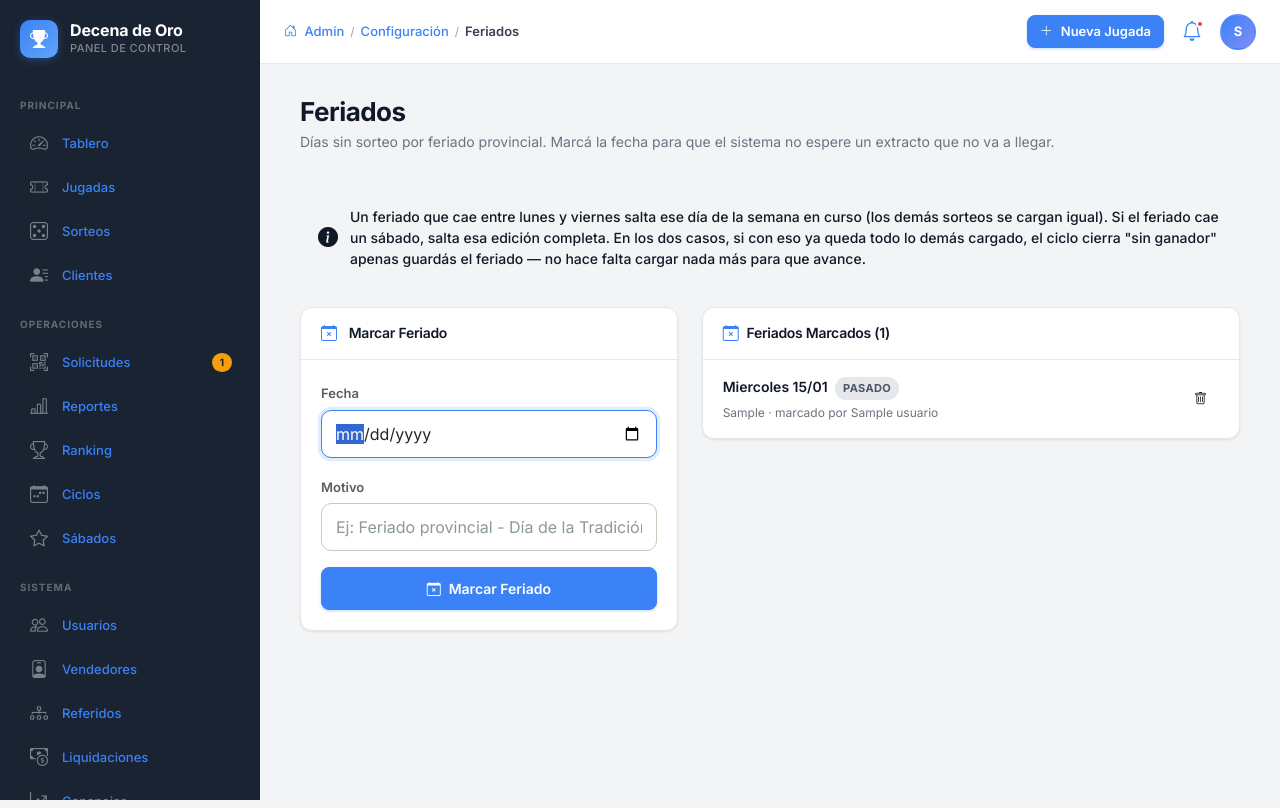
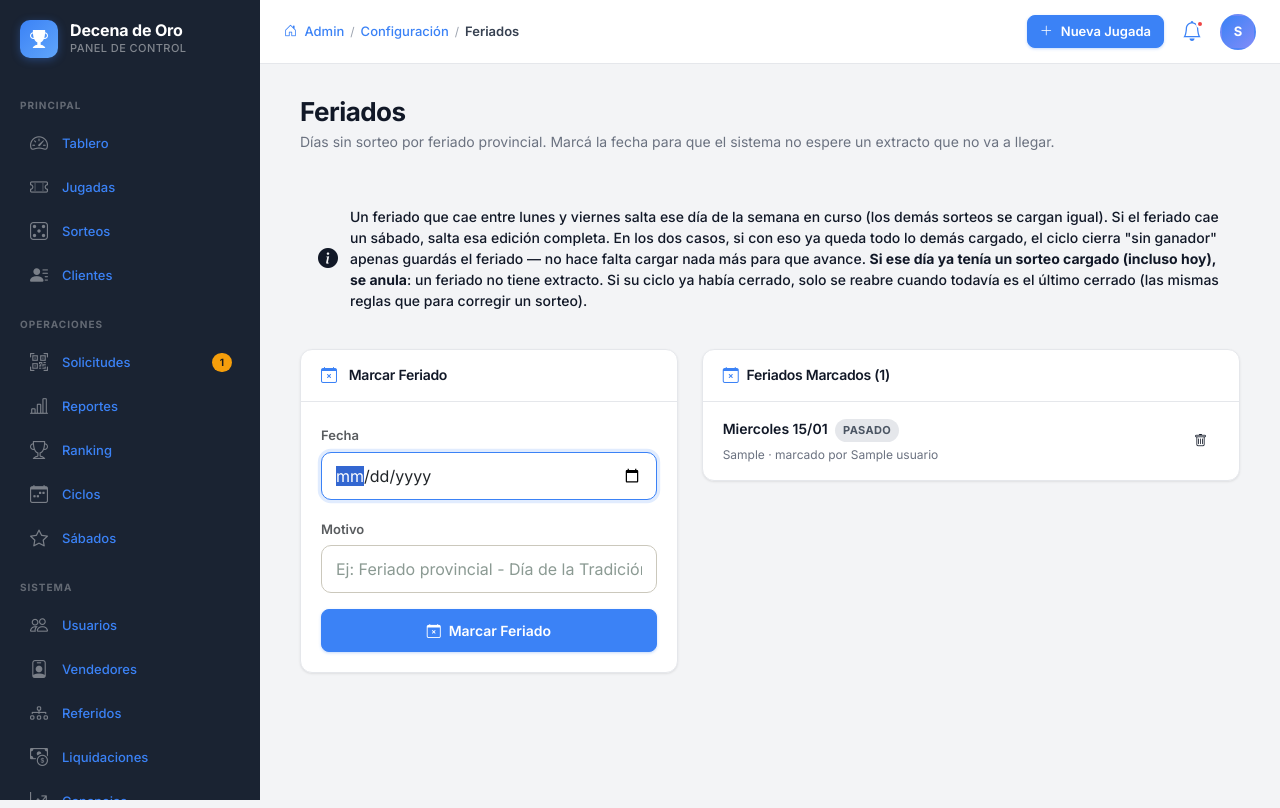
Before and after one commit to danqueve/polla, a PHP site: page /polla/admin/feriados/index.php in a window 1280 px wide. Shown: the top 808 px of the page. Run offline with PHP 8.4, Linux system fonts and the light colour scheme; the visitor is signed in with stand-in values (Sample User, id 1); tables that the repository leaves empty or names only in its code hold one stand-in row (values such as "Sample post").

Commit message:
Feriado: anula el sorteo que ese dia ya tenia cargado
Marcar un feriado sobre un dia con sorteo cargado (tipicamente el dia en
curso) se rechazaba con "ya tiene un sorteo cargado: no puede ser
feriado". Un feriado no tiene extracto, asi que ahora manda sobre el
sorteo: se lo anula y el ciclo se vuelve a calcular.

- SorteoService::anularDeFecha() anula todos los sorteos de la fecha (un
  sabado puede tener hasta 5 turnos) junto con sus 20 numeros.
- Si el sorteo estaba en un ciclo ya cerrado se aplican las mismas reglas
  que para corregirlo: solo se reabre si es el ultimo cerrado y el
  siguiente no tiene sorteos propios. Si no se puede, no cambia nada y el
  feriado no se marca. Para eso el bloque de reapertura de corregir() pasa
  a un metodo privado (reabrirCicloCerrado()) que comparten los dos; su
  codigo se movio sin cambios.
- guardar.php valida todo (FeriadoService::validar()) ANTES de anular, ya
  que borrar un sorteo no se deshace; despues anula, guarda el feriado y
  recoteja el ciclo abierto como hasta ahora. Los numeros anulados quedan
  en la auditoria (sorteo_anulado_feriado).
- La pantalla de Feriados avisa en el texto de ayuda y pide confirmacion
  antes de enviar cuando la fecha elegida ya tiene sorteo.
- Bonus: marcar() rechaza fechas inexistentes (2026-02-30), que
  createFromFormat daba por buenas corriendolas al mes siguiente.

Verificado sobre una base descartable ejecutando el guardar.php real:
dia con sorteo en ciclo abierto, en ciclo cerrado con ganador (se reabre
y deshace el pago), en ciclo cerrado que no se puede reabrir (la base
queda identica), sabado con 2 turnos, ultimo dia que habia cerrado sin
ganador (el arrastre no se duplica), dia sin sorteo (igual que antes) y
datos invalidos (no anulan nada). corregir() sigue igual.

Co-Authored-By: Claude Sonnet 5.5 <noreply@anthropic.com>

```diff
--- a/admin/feriados/index.php
+++ b/admin/feriados/index.php
@@ -8,12 +8,29 @@ require_once __DIR__ . '/../../config/app.php';
 
 use Polla\Services\CicloService;
 use Polla\Services\FeriadoService;
+use Polla\Services\SorteoService;
 
 requireAdmin();
 
 $db       = getPDO();
 $feriados = FeriadoService::crearDesde($db);
 $lista    = $feriados->listar();
+
+// Fechas que ya tienen sorteo cargado: marcarlas feriado anula ese sorteo,
+// asi que el formulario pide confirmacion antes de enviar (el servidor
+// decide igual si se puede; esto solo avisa).
+$avisosAnulacion = [];
+foreach (SorteoService::crearDesde($db)->fechasConSorteo() as $fechaSorteo => $datos) {
+    $aviso = 'El ' . formatFecha($fechaSorteo) . ' ya tiene '
+        . ($datos['cantidad'] === 1 ? 'un sorteo cargado' : $datos['cantidad'] . ' sorteos cargados')
+        . ($datos['ciclo'] ? ' (' . $datos['ciclo'] . ')' : '')
+        . '. Al marcarlo feriado se anula y se vuelve a calcular el ciclo.';
+    if ($datos['cerrado']) {
+        $aviso .= ' Ese ciclo ya cerró: si todavía se puede, se reabre y se deshace su cierre '
+                . '(ganador y premio incluidos); si no se puede, no se marca nada.';
+    }
+    $avisosAnulacion[$fechaSorteo] = $aviso . ' ¿Seguir?';
+}
 
 $ciclos        = new CicloService($db);
 $cicloSemanal  = $ciclos->buscarAbierto(CicloService::TIPO_SEMANAL);
@@ -56,6 +73,10 @@ require __DIR__ . '/../../includes/admin_topbar.php';
             casos, si con eso ya queda todo lo demás cargado, el ciclo
             cierra "sin ganador" apenas guardás el feriado — no hace falta
             cargar nada más para que avance.
+            <strong>Si ese día ya tenía un sorteo cargado (incluso hoy), se
+            anula</strong>: un feriado no tiene extracto. Si su ciclo ya había
+            cerrado, solo se reabre cuando todavía es el último cerrado (las
+            mismas reglas que para corregir un sorteo).
         </div>
     </div>
 
@@ -63,7 +84,9 @@ require __DIR__ . '/../../includes/admin_topbar.php';
 
         <div class="col-12 col-lg-5">
             <form method="post" id="form-feriado"
-                  action="<?= APP_URL ?>/admin/feriados/guardar.php" novalidate>
+                  action="<?= APP_URL ?>/admin/feriados/guardar.php" novalidate
+                  data-avisos="<?= e(json_encode($avisosAnulacion, JSON_UNESCAPED_UNICODE | JSON_FORCE_OBJECT)) ?>"
+                  onsubmit="return confirmarFeriado(this)">
                 <?= csrfField() ?>
                 <div class="g-card mb-4 g-animate g-animate-delay-1">
                     <div class="g-card__header">
@@ -173,6 +196,19 @@ require __DIR__ . '/../../includes/admin_topbar.php';
 
 </main>
 
+<script>
+// Si la fecha elegida ya tiene sorteo cargado, marcarla feriado lo anula:
+// pedir confirmacion antes de enviar.
+function confirmarFeriado(form) {
+    var avisos = {};
+    try { avisos = JSON.parse(form.getAttribute('data-avisos') || '{}'); } catch (e) { avisos = {}; }
+    var campo = form.elements['fecha'];
+    var fecha = campo ? campo.value : '';
+    if (!Object.prototype.hasOwnProperty.call(avisos, fecha)) { return true; }
+    return window.confirm(avisos[fecha]);
+}
+</script>
+
 <?php
 flushOld();
 require __DIR__ . '/../../includes/admin_foot.php';
--- a/src/Services/AuditoriaService.php
+++ b/src/Services/AuditoriaService.php
@@ -33,6 +33,7 @@ class AuditoriaService
     public const SORTEO_CARGADO        = 'sorteo_cargado';
     public const SORTEO_CORREGIDO      = 'sorteo_corregido';
     public const SORTEO_ELIMINADO      = 'sorteo_eliminado';
+    public const SORTEO_ANULADO_FERIADO = 'sorteo_anulado_feriado';
 
     // Jugadas
     public const JUGADA_CARGADA        = 'jugada_cargada';
--- a/src/Services/FeriadoService.php
+++ b/src/Services/FeriadoService.php
@@ -38,14 +38,20 @@ class FeriadoService
     }
 
     /**
-     * Marca una fecha como feriado (sin sorteo ese dia).
+     * Revisa que se pueda marcar el feriado, SIN guardar nada: fecha
+     * valida, motivo y que no este ya marcada.
+     *
+     * Existe aparte de marcar() porque admin/feriados/guardar.php anula
+     * el sorteo que ese dia ya tuviera cargado ANTES de guardar el
+     * feriado, y borrar un sorteo no se deshace: todo lo que pueda
+     * fallar por datos mal escritos tiene que fallar antes.
      *
      * @throws ValidacionException
      */
-    public function marcar(string $fechaCruda, string $motivoCrudo, ?int $usuarioId): DateTimeImmutable
+    public function validar(string $fechaCruda, string $motivoCrudo): DateTimeImmutable
     {
         $fecha = DateTimeImmutable::createFromFormat('!Y-m-d', trim($fechaCruda));
-        if (!$fecha) {
+        if (!$fecha || $fecha->format('Y-m-d') !== trim($fechaCruda)) {
             throw ValidacionException::de('Elegí la fecha del feriado.');
         }
 
@@ -57,17 +63,36 @@ class FeriadoService
             throw ValidacionException::de('El motivo es demasiado largo (máximo 160 caracteres).');
         }
 
+        if ($this->esFeriado($fecha)) {
+            throw ValidacionException::de('Esa fecha ya está marcada como feriado.');
+        }
+
+        return $fecha;
+    }
+
+    /**
+     * Marca una fecha como feriado (sin sorteo ese dia).
+     *
+     * Si ese dia todavia tiene un sorteo cargado, el que llama tiene que
+     * haberlo anulado antes (SorteoService::anularDeFecha()): un dia no
+     * puede ser feriado y tener extracto a la vez.
+     *
+     * @throws ValidacionException
+     */
+    public function marcar(string $fechaCruda, string $motivoCrudo, ?int $usuarioId): DateTimeImmutable
+    {
+        $fecha  = $this->validar($fechaCruda, $motivoCrudo);
+        $motivo = trim($motivoCrudo);
+
         $fechaFmt = $fecha->format('Y-m-d');
 
-        // Si ya hay un sorteo cargado ese dia, marcarlo feriado seria
-        // una contradiccion (¿hubo sorteo o no?) que ademas nunca haria
-        // falta: secuenciaCompleta() ya lo da por cubierto con el
-        // sorteo real.
+        // Red de seguridad: si entre anular y guardar alguien cargo otro
+        // sorteo ese dia, no se deja la contradiccion.
         $yaHaySorteo = $this->db->prepare('SELECT COUNT(*) FROM sorteos WHERE fecha = :fecha');
         $yaHaySorteo->execute([':fecha' => $fechaFmt]);
         if ((int) $yaHaySorteo->fetchColumn() > 0) {
             throw ValidacionException::de(
-                'El ' . $fecha->format('d/m/Y') . ' ya tiene un sorteo cargado: no puede ser feriado.'
+                'El ' . $fecha->format('d/m/Y') . ' tiene un sorteo cargado: anulalo antes de marcarlo feriado.'
             );
         }
 
--- a/src/Services/SorteoService.php
+++ b/src/Services/SorteoService.php
@@ -254,61 +254,31 @@ class SorteoService
     }
 
     /**
-     * Corrige los 20 numeros de un sorteo ya cargado y vuelve a correr
-     * el cotejo desde cero. Solo corrige numeros, no fecha ni turno.
+     * Deshace el cierre de un ciclo cerrado para poder tocar sus sorteos
+     * (corregir() un numero, o anular el sorteo de un dia que resulto ser
+     * feriado): revierte el pozo y los ganadores, devuelve las jugadas a
+     * "activa", baja el ciclo siguiente a "programado" y deja este abierto.
      *
-     * Reglas duras (puedeCorregirse() da el mismo veredicto de
-     * antemano para la UI; aca se revalidan con los candados ya
-     * tomados, que es la autoridad real):
-     *  - Si el ciclo ya cerro, el ciclo siguiente del mismo tipo tiene
-     *    que ser exactamente numero+1 y no tener sorteos propios.
+     * Solo se puede con el ciclo que cerro LO ULTIMO: el siguiente tiene
+     * que ser exactamente numero+1 y no tener sorteos propios (si los
+     * tuviera, ya paso una semana o sabado real). Debe llamarse dentro de
+     * una transaccion, con $viejo ya bloqueado (bloquearPorId()).
      *
-     * Si el ciclo estaba cerrado, antes de recotejar: revierte el
-     * cierre (jugadas ganadora/perdedora -> activa; si fue con
-     * ganador, borra `ganadores` y resetea la liquidacion del pozo; si
-     * fue sin ganador, resta del pozo del siguiente el arrastre que se
-     * le habia sumado de mas) y devuelve el ciclo siguiente a
-     * `programado` -- sin tocar sus jugadas ni su pozo propio, que ya
-     * estan donde deben estar segun la regla de corte automatico de
-     * semana ya iniciada (Fase 12).
-     *
-     * @param string[] $numerosCrudos
-     * @return array{sorteo_id:int, ciclo_id:int, reabierto:bool, ganadores:array<int,float>,
-     *               cerro_ciclo:bool, estado_cierre:?string, pozo_repartido:float,
-     *               ciclo_nuevo_id:?int, arrastre:float}
+     * @param string $prefijo Como empieza el mensaje de rechazo, segun
+     *                        quien lo pide ("No se puede corregir", ...).
      * @throws ValidacionException
      */
-    public function corregir(int $sorteoId, array $numerosCrudos, ?int $usuarioId): array
+    private function reabrirCicloCerrado(array $viejo, string $tipo, string $prefijo): void
     {
-        $numeros = $this->validarNumeros($numerosCrudos);
-
-        $this->db->beginTransaction();
-        try {
-            $sorteo = $this->buscarPorId($sorteoId);
-            if (!$sorteo) {
-                throw ValidacionException::de('El sorteo no existe.');
-            }
-
-            $viejo = $this->ciclos->bloquearPorId((int) $sorteo['ciclo_id']);
-            if (!$viejo) {
-                throw ValidacionException::de('El ciclo de ese sorteo no existe.');
-            }
-
-            $tipo      = $viejo['tipo'];
-            $reabierto = false;
-
-            if ($viejo['estado'] !== CicloService::ESTADO_ABIERTO) {
-                $reabierto = true;
-
         $siguiente = $this->ciclos->bloquearAbierto($tipo);
         if (!$siguiente || (int) $siguiente['numero'] !== (int) $viejo['numero'] + 1) {
             throw ValidacionException::de(
-                        'No se puede corregir: ya pasaron más ciclos desde que este se cerró.'
+                $prefijo . ': ya pasaron más ciclos desde que este se cerró.'
             );
         }
         if ($this->tieneSorteosPropios((int) $siguiente['id'])) {
             throw ValidacionException::de(
-                        'No se puede corregir: el ciclo siguiente ya tiene sorteos propios cargados '
+                $prefijo . ': el ciclo siguiente ya tiene sorteos propios cargados '
               . '(ya pasó una semana/sábado real). Se puede reacomodar mientras solo tenga '
               . 'jugadas o pozo acumulado, pero no sorteos.'
             );
@@ -326,7 +296,7 @@ class SorteoService
         if ($extra) {
             if ($this->tieneSorteosPropios((int) $extra['id'])) {
                 throw ValidacionException::de(
-                            'No se puede corregir: el ciclo siguiente ya tiene sorteos propios cargados '
+                    $prefijo . ': el ciclo siguiente ya tiene sorteos propios cargados '
                   . '(ya pasó una semana/sábado real). Se puede reacomodar mientras solo tenga '
                   . 'jugadas o pozo acumulado, pero no sorteos.'
                 );
@@ -396,6 +366,55 @@ class SorteoService
         $this->db->prepare(
             "UPDATE ciclos SET estado = 'abierto', fecha_cierre = NULL WHERE id = :id"
         )->execute([':id' => $viejo['id']]);
+    }
+
+    /**
+     * Corrige los 20 numeros de un sorteo ya cargado y vuelve a correr
+     * el cotejo desde cero. Solo corrige numeros, no fecha ni turno.
+     *
+     * Reglas duras (puedeCorregirse() da el mismo veredicto de
+     * antemano para la UI; aca se revalidan con los candados ya
+     * tomados, que es la autoridad real):
+     *  - Si el ciclo ya cerro, el ciclo siguiente del mismo tipo tiene
+     *    que ser exactamente numero+1 y no tener sorteos propios.
+     *
+     * Si el ciclo estaba cerrado, antes de recotejar: revierte el
+     * cierre (jugadas ganadora/perdedora -> activa; si fue con
+     * ganador, borra `ganadores` y resetea la liquidacion del pozo; si
+     * fue sin ganador, resta del pozo del siguiente el arrastre que se
+     * le habia sumado de mas) y devuelve el ciclo siguiente a
+     * `programado` -- sin tocar sus jugadas ni su pozo propio, que ya
+     * estan donde deben estar segun la regla de corte automatico de
+     * semana ya iniciada (Fase 12).
+     *
+     * @param string[] $numerosCrudos
+     * @return array{sorteo_id:int, ciclo_id:int, reabierto:bool, ganadores:array<int,float>,
+     *               cerro_ciclo:bool, estado_cierre:?string, pozo_repartido:float,
+     *               ciclo_nuevo_id:?int, arrastre:float}
+     * @throws ValidacionException
+     */
+    public function corregir(int $sorteoId, array $numerosCrudos, ?int $usuarioId): array
+    {
+        $numeros = $this->validarNumeros($numerosCrudos);
+
+        $this->db->beginTransaction();
+        try {
+            $sorteo = $this->buscarPorId($sorteoId);
+            if (!$sorteo) {
+                throw ValidacionException::de('El sorteo no existe.');
+            }
+
+            $viejo = $this->ciclos->bloquearPorId((int) $sorteo['ciclo_id']);
+            if (!$viejo) {
+                throw ValidacionException::de('El ciclo de ese sorteo no existe.');
+            }
+
+            $tipo      = $viejo['tipo'];
+            $reabierto = false;
+
+            if ($viejo['estado'] !== CicloService::ESTADO_ABIERTO) {
+                $reabierto = true;
+                $this->reabrirCicloCerrado($viejo, $tipo, 'No se puede corregir');
             }
 
             // Reemplazar los 20 numeros del sorteo.
@@ -807,6 +826,161 @@ class SorteoService
         $this->db->prepare('DELETE FROM sorteo_numeros WHERE sorteo_id = :id')->execute([':id' => $id]);
     }
 
+    // ── Anulacion por feriado ──────────────────────────────────
+
+    /**
+     * Sorteos cargados en una fecha, con el estado de su ciclo. Solo
+     * lectura. Un sabado puede devolver varios (un turno cada uno).
+     *
+     * @return array<int,array{id:int,turno:int,ciclo_id:?int,ciclo_numero:?int,
+     *                         ciclo_tipo:?string,ciclo_estado:?string}>
+     */
+    public function sorteosDeFecha(DateTimeImmutable $fecha): array
+    {
+        $stmt = $this->db->prepare(
+            'SELECT s.id, s.turno, s.ciclo_id,
+                    c.numero AS ciclo_numero, c.tipo AS ciclo_tipo, c.estado AS ciclo_estado
+               FROM sorteos s
+               LEFT JOIN ciclos c ON c.id = s.ciclo_id
+              WHERE s.fecha = :fecha
+              ORDER BY s.turno ASC, s.id ASC'
+        );
+        $stmt->execute([':fecha' => $fecha->format('Y-m-d')]);
+
+        return $stmt->fetchAll();
+    }
+
+    /**
+     * Fechas que ya tienen sorteo cargado, para que la pantalla de
+     * Feriados le pida confirmacion al admin ANTES de enviar: marcar
+     * feriado una de ellas anula ese sorteo.
+     *
+     * @return array<string,array{cantidad:int,ciclo:?string,cerrado:bool}> fecha 'Y-m-d' => datos
+     */
+    public function fechasConSorteo(int $dias = 400): array
+    {
+        $stmt = $this->db->prepare(
+            'SELECT s.fecha, COUNT(*) AS cantidad,
+                    MIN(c.numero) AS ciclo_numero, MIN(c.tipo) AS ciclo_tipo, MIN(c.estado) AS ciclo_estado
+               FROM sorteos s
+               LEFT JOIN ciclos c ON c.id = s.ciclo_id
+              WHERE s.fecha >= :desde
+              GROUP BY s.fecha'
+        );
+        $stmt->execute([':desde' => (new DateTimeImmutable('today'))->modify("-{$dias} days")->format('Y-m-d')]);
+
+        $mapa = [];
+        foreach ($stmt->fetchAll() as $fila) {
+            $mapa[$fila['fecha']] = [
+                'cantidad' => (int) $fila['cantidad'],
+                'ciclo'    => $fila['ciclo_numero'] !== null
+                    ? self::etiquetaCiclo($fila['ciclo_tipo'], (int) $fila['ciclo_numero'])
+                    : null,
+                'cerrado'  => in_array($fila['ciclo_estado'], [
+                    CicloService::ESTADO_CON_GANADOR, CicloService::ESTADO_SIN_GANADOR,
+                ], true),
+            ];
+        }
+
+        return $mapa;
+    }
+
+    /**
+     * Anula TODOS los sorteos cargados en una fecha: ese dia resulto ser
+     * feriado y no hubo extracto. Se llama antes de marcar el feriado
+     * (admin/feriados/guardar.php), y despues ese handler recoteja el
+     * ciclo -- este metodo no coteja, solo deja los sorteos afuera.
+     *
+     * Si el sorteo estaba en un ciclo que ya cerro, se aplican las MISMAS
+     * reglas que para corregirlo (reabrirCicloCerrado()): solo si es el
+     * ultimo ciclo cerrado y el siguiente todavia no tiene sorteos
+     * propios. Si no se puede, lanza y NO cambia nada: ni se anula el
+     * sorteo ni (en el handler) se marca el feriado.
+     *
+     * Orden: primero todo lo transaccional (reabrir el ciclo), y recien al
+     * final el borrado de sorteos/sorteo_numeros, que son MyISAM y no se
+     * deshacen con rollBack() -- igual que eliminar().
+     *
+     * @return array<int,array{id:int,turno:int,ciclo_id:?int,ciclo:?string,numeros:int[],reabrio:bool}>
+     *         Lo anulado, con los numeros que tenia (para la auditoria).
+     * @throws ValidacionException
+     */
+    public function anularDeFecha(DateTimeImmutable $fecha): array
+    {
+        $sorteos = $this->sorteosDeFecha($fecha);
+        if (!$sorteos) {
+            return [];
+        }
+
+        $this->db->beginTransaction();
+        try {
+            $porCiclo = [];
+            foreach ($sorteos as $sorteo) {
+                $porCiclo[(int) ($sorteo['ciclo_id'] ?? 0)][] = $sorteo;
+            }
+
+            $anulados = [];
+            foreach ($porCiclo as $cicloId => $lista) {
+                $reabrio  = false;
+                $etiqueta = null;
+
+                // Un sorteo sin ciclo (reasignado al cerrarse otro) no
+                // afecta ningun pozo: alcanza con borrarlo.
+                $ciclo = $cicloId > 0 ? $this->ciclos->bloquearPorId($cicloId) : null;
+                if ($ciclo) {
+                    $etiqueta = self::etiquetaCiclo($ciclo['tipo'], (int) $ciclo['numero']);
+
+                    if (in_array($ciclo['estado'], [
+                        CicloService::ESTADO_CON_GANADOR, CicloService::ESTADO_SIN_GANADOR,
+                    ], true)) {
+                        $this->reabrirCicloCerrado(
+                            $ciclo,
+                            $ciclo['tipo'],
+                            'El ' . $fecha->format('d/m/Y') . ' ya tiene un sorteo cargado y no se puede anular'
+                        );
+                        $reabrio = true;
+                    }
+                }
+
+                foreach ($lista as $sorteo) {
+                    $stmt = $this->db->prepare(
+                        'SELECT numero FROM sorteo_numeros WHERE sorteo_id = :id ORDER BY posicion ASC'
+                    );
+                    $stmt->execute([':id' => $sorteo['id']]);
+
+                    $anulados[] = [
+                        'id'       => (int) $sorteo['id'],
+                        'turno'    => (int) $sorteo['turno'],
+                        'ciclo_id' => $cicloId > 0 ? $cicloId : null,
+                        'ciclo'    => $etiqueta,
+                        'numeros'  => array_map('intval', $stmt->fetchAll(PDO::FETCH_COLUMN)),
+                        'reabrio'  => $reabrio,
+                    ];
+                }
+            }
+
+            foreach ($anulados as $anulado) {
+                $this->db->prepare('DELETE FROM sorteos WHERE id = :id')->execute([':id' => $anulado['id']]);
+                $this->db->prepare('DELETE FROM sorteo_numeros WHERE sorteo_id = :id')
+                    ->execute([':id' => $anulado['id']]);
+            }
+
+            $this->db->commit();
+
+            return $anulados;
+
+        } catch (Throwable $e) {
+            $this->db->rollBack();
+            throw $e;
+        }
+    }
+
+    /** "Semanal 5" / "Sábado 12". */
+    private static function etiquetaCiclo(?string $tipo, int $numero): string
+    {
+        return ($tipo === CicloService::TIPO_SABADO ? 'Sábado' : 'Semanal') . ' ' . $numero;
+    }
+
     /** "3,17,42" -> [3, 17, 42] */
     private static function explotarNumeros(?string $concatenado): array
     {
```
Also changed, not shown: admin/feriados/guardar.php (+50 -4 lines). Lines whose indentation alone changed are shown as unchanged.
